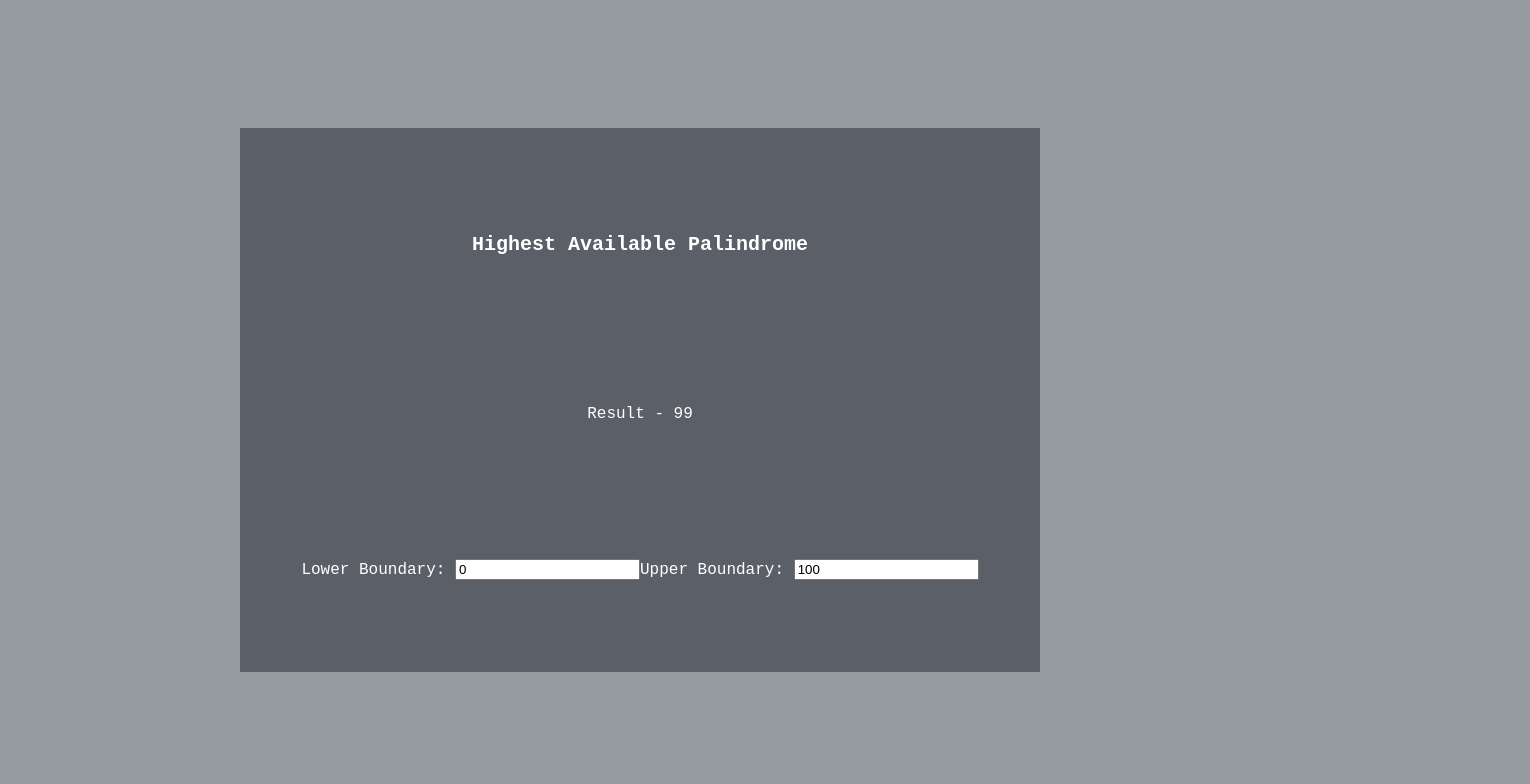
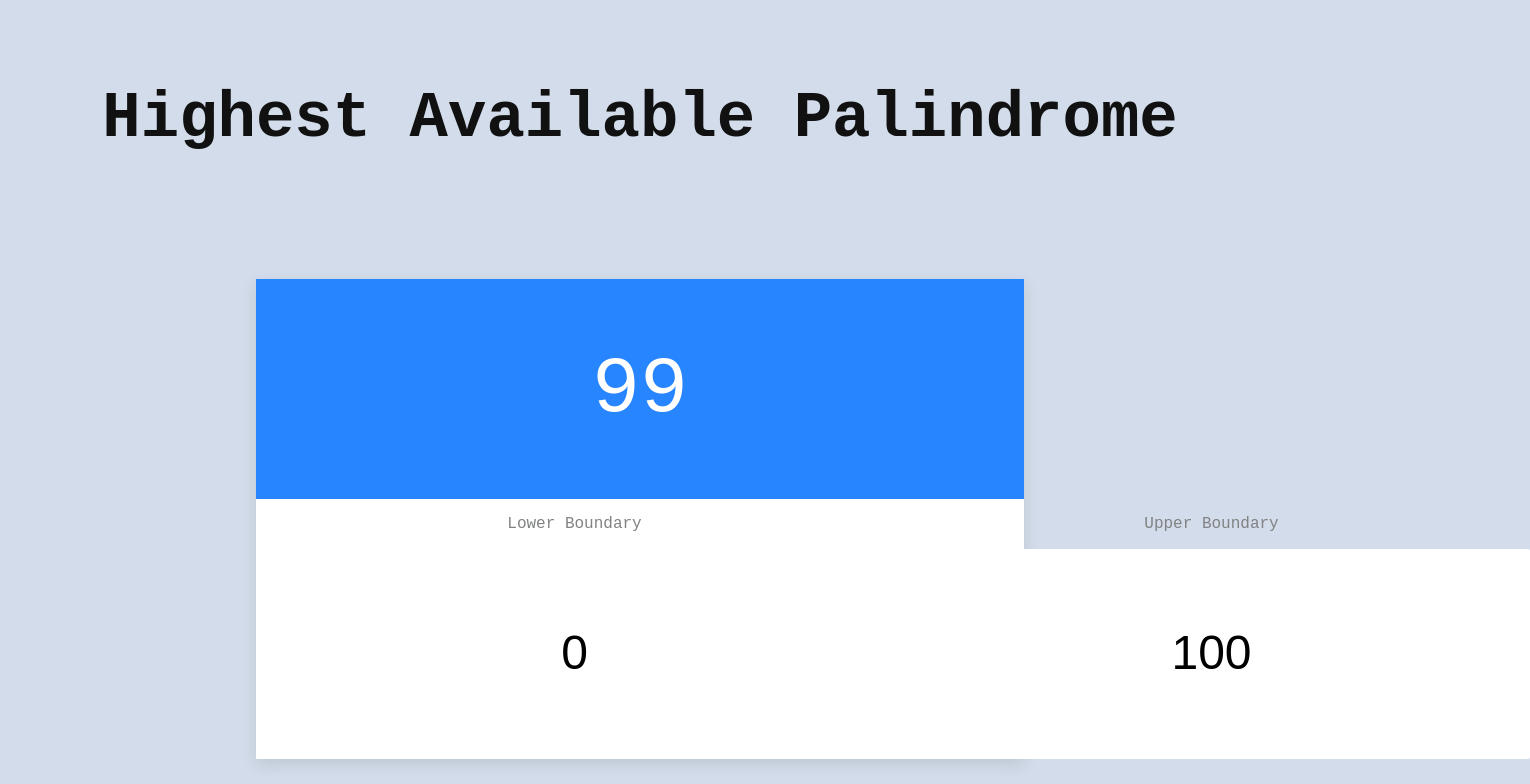
Before and after one commit to markehost/ng-palindrome, an Angular app: page / in a window 1280 px wide. Shown: the top 784 px of the page, 1530 px wide, since content can reach past the window. Built offline with nearby package versions, Linux system fonts and the light colour scheme.

Commit message:
style and template changes, better looking

```diff
--- a/src/app/app.component.css
+++ b/src/app/app.component.css
@@ -1,39 +1,60 @@
 
 /*START palindrome STYLE*/
-/*:host {*/
-    /*text-align: center;*/
-/*}*/
 
 .palindrome {
     background-color: transparent;
     color: white;
     display: flex;
     align-items: center;
-    flex-direction: row;
-    justify-content: center;
+    flex-direction: column;
+    justify-content: space-around;
     height: 100%;
     width: 100%;
 }
 
+.palindrome__title {
+    color: #111;
+    flex: 0 0 auto;
+    font-size: 4rem;
+}
+
 .palindrome__card {
-    background-color: #5B5F68;
+    box-shadow: 0 5px 15px 0 rgba(0,0,0,0.1);
     display: flex;
+    flex: 0 0 auto;
     align-items: center;
     flex-direction: column;
     justify-content: space-around;
-    padding: 2rem 1rem;
+    padding: 0;
     height: 60%;
     width: 60%;
 }
 
-.palindrome__title {
-    font-size: 20px;
+.palindrome__result {
+    background-color: #2785FF;
+    font-size: 5rem;
+    align-items: center;
+    display: flex;
+    flex: 1 0 auto;
+    justify-content: center;
+    width: 100%;
 }
 
 .palindrome__inputs {
+    background-color: #FFF;
     display: flex;
+    flex: 1 0 auto;
+    flex-direction: row;
+    justify-content: space-around;
+    width: 100%;
 }
 
+.palindrome__min,
+.palindrome__max {
+    display: flex;
+    flex-direction: column;
+    flex: 1 0 auto;
+}
 .palindrome__min {
 
 }
@@ -41,3 +62,39 @@
 .palindrome__max {
 
 }
+
+/* #E17760 */
+
+.palindrome__text-input,
+.palindrome__text-input:focus,
+.palindrome__text-input:hover {
+    border: none;
+    border-bottom: 3px solid transparent;
+    /*border: 2px solid #8FA3C8;*/
+    background-color: #FFF;
+    transition: all ease-in-out 0.2s;
+}
+
+.palindrome__label {
+    color: #808283;
+    flex: 0 0 auto;
+    margin: 1rem 0;
+    text-align: center;
+}
+
+.palindrome__text-input {
+    border-radius: 2px;
+    flex: 1 0 auto;
+    font-size: 3rem;
+    padding: 0.75rem 0.5rem;
+    text-align: center;
+}
+.palindrome__text-input:hover {
+
+}
+.palindrome__text-input:focus {
+    /*background-color: #F6F6F6;*/
+    /*box-shadow: inset 0 0 5px 0 #E17760 ;*/
+    border-bottom: 3px solid #e17760;
+    outline: 0;
+}
--- a/src/app/app.component.html
+++ b/src/app/app.component.html
@@ -1,20 +1,24 @@
 <div class="palindrome">
+
+  <h1 class="palindrome__title">
+    {{title}}
+  </h1>
+
   <div class="palindrome__card">
-    <h1 class="palindrome__title">
-      {{title}}
-    </h1>
-    <p>Result - {{ highest }}</p>
-    <!--<p>min - {{ palindrome.min }}</p>-->
-    <!--<p>max - {{ palindrome.max }}</p>-->
+
+
+    <div class="palindrome__result">{{ highest }}</div>
+
     <div class="palindrome__inputs">
       <div class="palindrome__min">
-        <label>Lower Boundary: </label>
-        <input [ngModel]="palindrome.min" placeholder="lower bound" name="min" type="text" (input)="onChangeInput($event)">
+        <label class="palindrome__label">Lower Boundary </label>
+        <input class="palindrome__text-input" [ngModel]="palindrome.min" placeholder="lower bound" name="min" type="text" (input)="onChangeInput($event)">
       </div>
       <div class="palindrome__max">
-        <label>Upper Boundary: </label>
-        <input [ngModel]="palindrome.max" placeholder="upper bound" name="max" type="text" (input)="onChangeInput($event)">
+        <label class="palindrome__label">Upper Boundary </label>
+        <input class="palindrome__text-input" [ngModel]="palindrome.max" placeholder="upper bound" name="max" type="text" (input)="onChangeInput($event)">
       </div>
     </div>
+
   </div>
 </div>
--- a/src/styles.css
+++ b/src/styles.css
@@ -2,7 +2,8 @@
 
 body,
 html {
-    background-color: #969B9F;
+    /*background-color: #969B9F;*/
+    background-color: #D3DCEA;
     font-family: Lucidatypewriter, Andale Mono, monospace;
     margin: 0;
     height: 100%;
```
